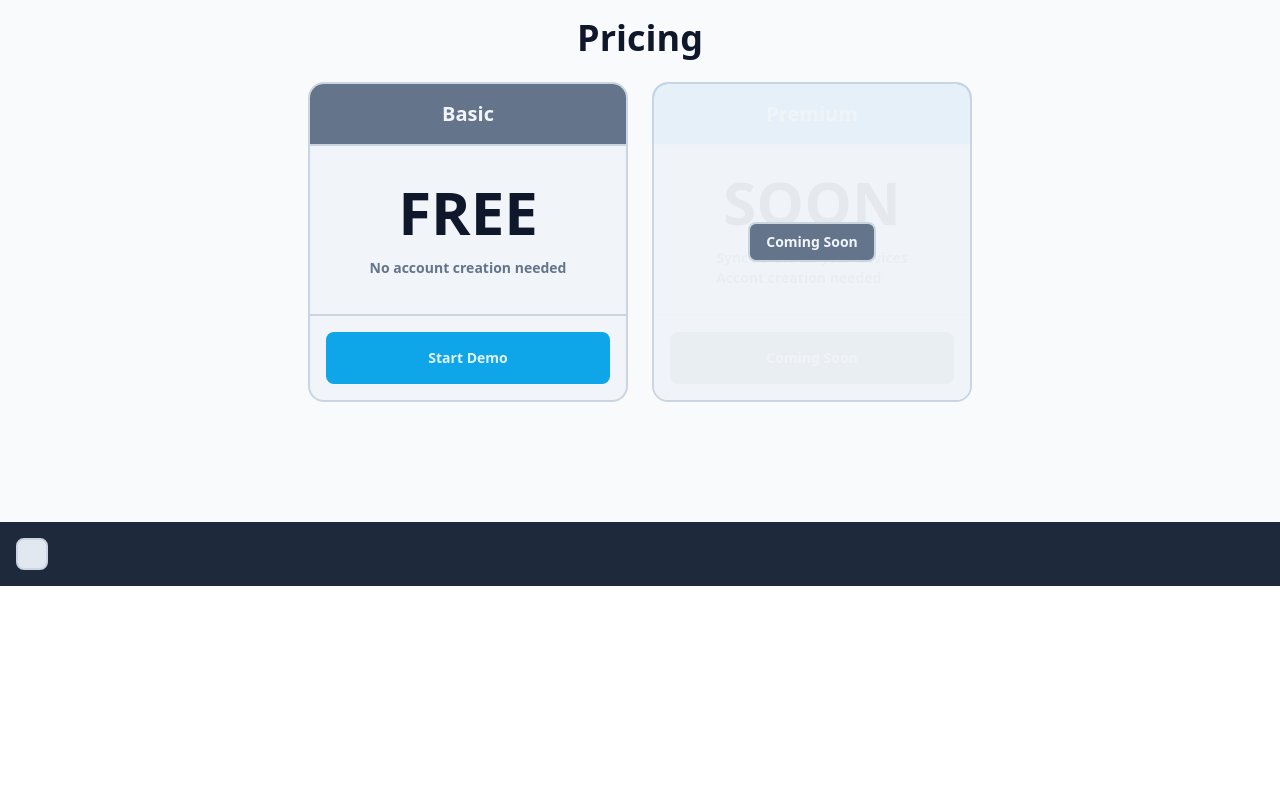
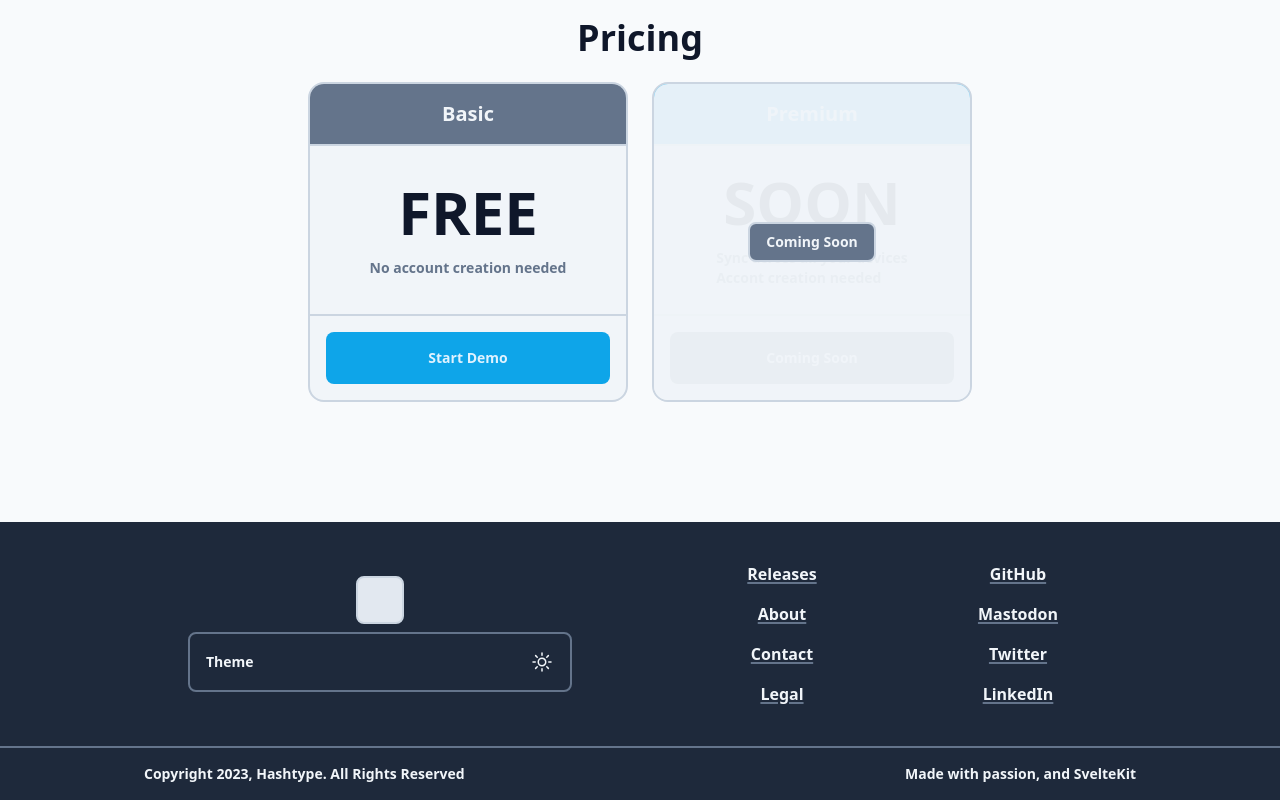
Before and after one commit to matovius/hashtype, a SvelteKit app: page / in a window 1280 px wide. Shown: the part 1554-2354 px from the top of the page. Before the commit the page ends 2140 px from the top, so only its background shows below. Built offline with nearby package versions, Linux system fonts and the light colour scheme.

Commit message:
Flesh out the footer

```diff
--- a/src/routes/+page.svelte
+++ b/src/routes/+page.svelte
@@ -1,4 +1,5 @@
 <script lang="ts">
+  import SunIcon from "../components/icons/SunIcon.svelte";
   import Header from "../components/landing-page/Header.svelte";
 
   import Link from "../components/navigation/Link.svelte";
@@ -61,12 +62,16 @@
       route: "/contact",
     },
     {
-      label: "legal",
+      label: "Legal",
       route: "/legal",
     },
   ];
 
   const externalLinks: ExternalLink[] = [
+    {
+      label: "GitHub",
+      link: "https://github.com/matovius",
+    },
     {
       label: "Mastodon",
       link: "https://mastodon.social/@matovius",
@@ -74,10 +79,6 @@
     {
       label: "Twitter",
       link: "https://twitter.com/@matovius_",
-    },
-    {
-      label: "GitHub",
-      link: "https://github.com/matovius",
     },
     {
       label: "LinkedIn",
@@ -226,13 +227,70 @@
       </div>
     </section>
   </main>
-  <footer class="w-full bg-slate-800 text-slate-100">
-    <div class="w-full max-w-5xl p-4 flex justify-between align-center">
+  <footer
+    class="w-full bg-slate-800 text-slate-100 flex flex-col justify-center items-center"
+  >
+    <div class="w-full max-w-5xl px-4 py-10 flex flex-col gap-12 sm:flex-row">
       <div
-        class="w-8 aspect-square rounded-lg border-2 border-slate-300 bg-slate-200"
-        title="App icon goes here"
-      />
-      <div class="flex justify-center items-center gap-4" />
+        class="w-full flex flex-col justify-between sm:justify-center items-center gap-6 sm:gap-2"
+      >
+        <div
+          class="w-12 aspect-square rounded-lg border-2 border-slate-300 bg-slate-200"
+          title="App icon goes here"
+        />
+        <button
+          class="transition w-full max-w-sm p-4 rounded-lg border-2 border-slate-500 flex justify-between items-center hover:border-slate-300 hover:bg-slate-700"
+        >
+          <Text as="span">Theme</Text>
+          <SunIcon />
+        </button>
+      </div>
+      <div class="w-full flex justify-between align-center">
+        <div class="w-full">
+          <ul
+            class="list-none p-0 m-0 flex flex-col justify-center items-center gap-4"
+          >
+            {#each appLinks as appLink}
+              <li>
+                <a
+                  href={appLink.route}
+                  class="transition font-bold underline underline-offset-2 decoration-2 decoration-slate-500 hover:decoration-slate-300"
+                >
+                  <Text as="p">{appLink.label}</Text>
+                </a>
+              </li>
+            {/each}
+          </ul>
+        </div>
+        <div class="w-full">
+          <ul
+            class="list-none p-0 m-0 flex flex-col justify-center items-center gap-4"
+          >
+            {#each externalLinks as externalLink}
+              <li>
+                <a
+                  href={externalLink.link}
+                  target="_blank"
+                  rel="noopener noreferrer"
+                  class="transition font-bold underline underline-offset-2 decoration-2 decoration-slate-500 hover:decoration-slate-300"
+                >
+                  <Text as="p">{externalLink.label}</Text>
+                </a>
+              </li>
+            {/each}
+          </ul>
+        </div>
+      </div>
+    </div>
+    <div
+      class="w-full flex justify-center items-center border-t-2 border-slate-500"
+    >
+      <div
+        class="w-full max-w-5xl p-4 flex flex-col gap-2 sm:flex-row sm:justify-between"
+      >
+        <Text as="span">Copyright 2023, Hashtype. All Rights Reserved</Text>
+        <Text as="span">Made with passion, and SvelteKit</Text>
+      </div>
     </div>
   </footer>
 </div>
```
